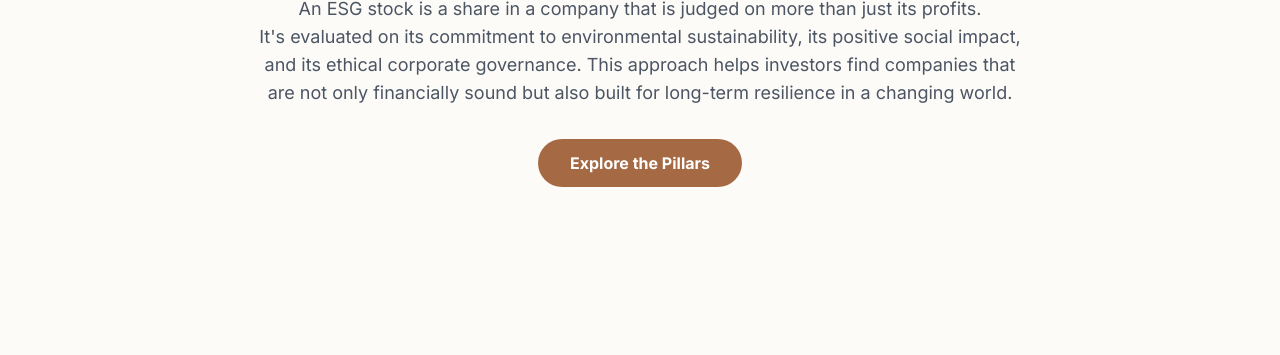
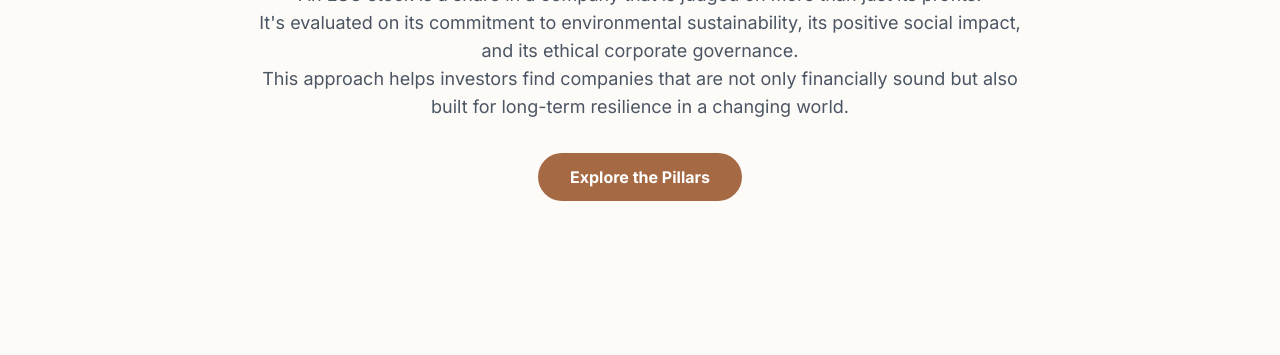
Before and after one commit to yyyprojects/EsgStock5, a plain HTML site: page index.html in a window 1280 px wide. Shown: the part 291-646 px from the top of the page. Drawn offline with nearby package versions, Linux system fonts and the light colour scheme.

Commit message:
Update index.html

```diff
--- a/index.html
+++ b/index.html
@@ -85,7 +85,7 @@
         <section id="what-is-esg" class="text-center min-h-[60vh] flex flex-col justify-center items-center">
             <h2 class="text-4xl md:text-5xl font-bold mb-4 text-gray-800">What is an ESG Stock?</h2>
             <p class="max-w-3xl mx-auto text-lg text-gray-600 mb-8">
-                An ESG stock is a share in a company that is judged on more than just its profits.<br>It's evaluated on its commitment to environmental sustainability, its positive social impact, and its ethical corporate governance. This approach helps investors find companies that are not only financially sound but also built for long-term resilience in a changing world.
+                An ESG stock is a share in a company that is judged on more than just its profits.<br>It's evaluated on its commitment to environmental sustainability, its positive social impact, and its ethical corporate governance.<br>This approach helps investors find companies that are not only financially sound but also built for long-term resilience in a changing world.
             </p>
             <a href="#pillars" class="bg-[#A56A44] text-white font-bold py-3 px-8 rounded-full hover:bg-[#8e5a39] transition-colors">Explore the Pillars</a>
         </section>
```
